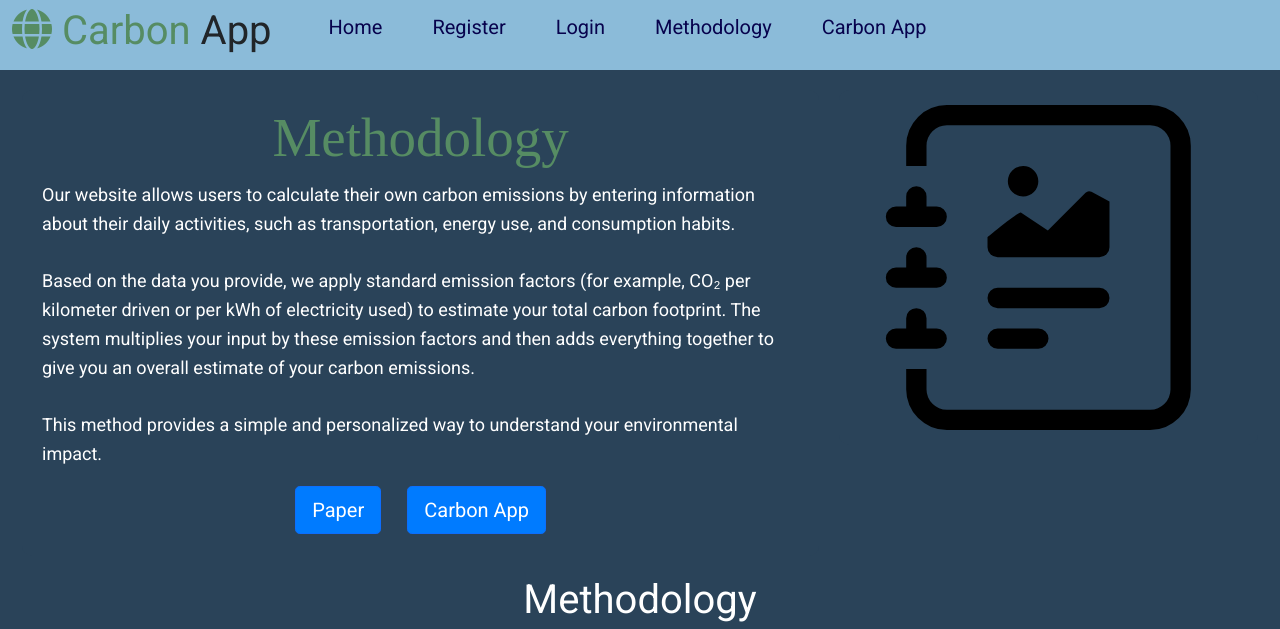
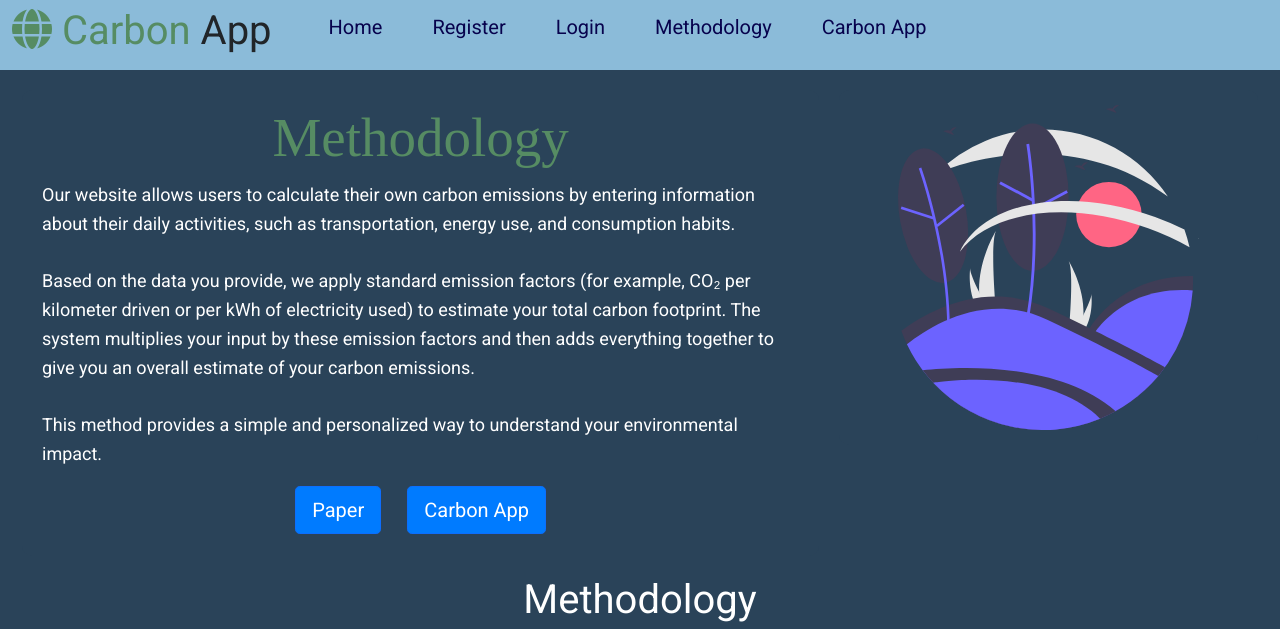
Before and after one commit to EliasAKyte/carbon-app-2026-1, a Flask app: page /methodology in a window 1280 px wide. Shown: the top 629 px of the page. Run offline with Flask 2, Linux system fonts and the light colour scheme; some libraries are stand-ins or nearby versions.

Commit message:
Update methodology.html

```diff
--- a/capp/templates/methodology.html
+++ b/capp/templates/methodology.html
@@ -31,7 +31,7 @@
 
       <div class="box">
         <img
-          src="{{url_for('static', filename='icons/methodology1.svg')}}"
+          src="{{url_for('static', filename='icons/methodology2.svg')}}"
           width="325"
           height="325"
           alt=""/>
```
